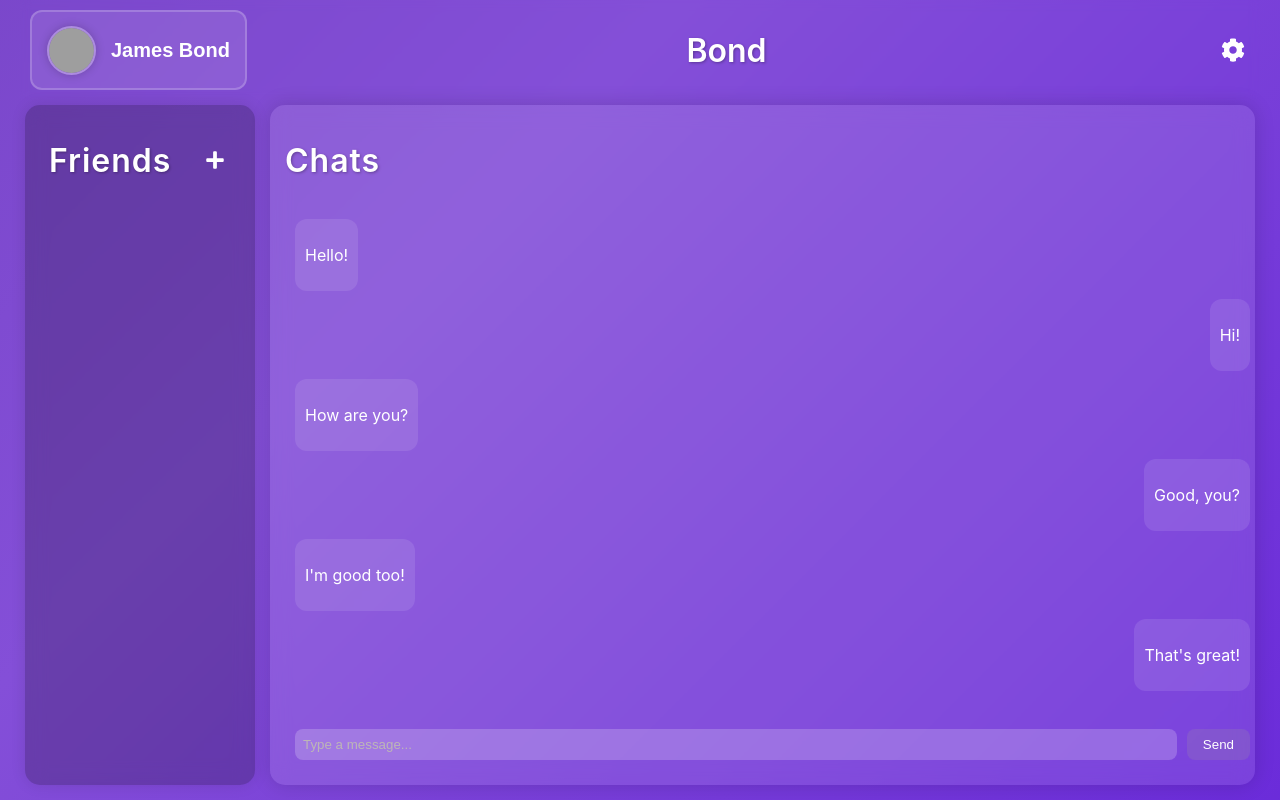
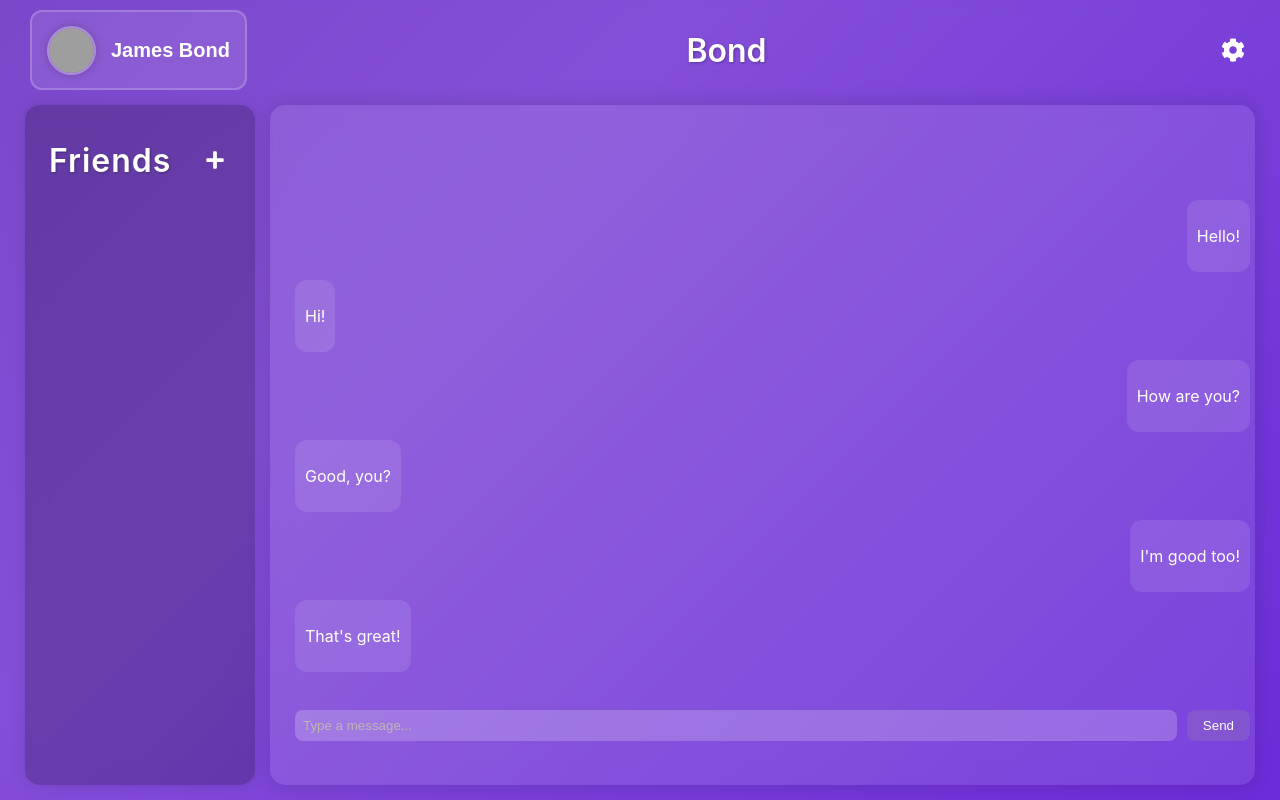
Before and after one commit to jadsaad06/BOND-Real-Time-Messaging, a React (Create React App) app in the folder frontend/: page / in a window 1280 px wide. Built offline with nearby package versions, Linux system fonts and the light colour scheme; grey boxes are pictures that could not be loaded.

Commit message:
Feat: Sending message functionality works
Note: Does not send messages online yet

```diff
--- a/frontend/src/App.css
+++ b/frontend/src/App.css
@@ -150,7 +150,7 @@ html, body, #root, .App {
 
 
 
-.message-sent{
+.message-received{
   display: flex;
   flex-direction: row;
   justify-content: space-between;
@@ -164,7 +164,7 @@ html, body, #root, .App {
   margin-bottom: 8px;
 }
 
-.message-received{
+.message-sent{
   display: flex;
   flex-direction: row;
   justify-content: space-between;
--- a/frontend/src/App.js
+++ b/frontend/src/App.js
@@ -1,9 +1,26 @@
+import { useState } from 'react';
 import './App.css';
 import { FaCog, FaPlus } from 'react-icons/fa';
 
 
+function App() {
+  const [messages, setMessages] = useState([
+    { text: 'Hello!', type: 'sent' },
+    { text: 'Hi!', type: 'received' },
+    { text: 'How are you?', type: 'sent' },
+    { text: 'Good, you?', type: 'received' },
+    { text: "I'm good too!", type: 'sent' },
+    { text: "That's great!", type: 'received' }
+  ]);
 
-function App() {
+  const [currMessage, setCurrMessage] = useState('');
+
+  const handleSendMessage = () => {
+    if (currMessage.trim()) {
+      setMessages([...messages, { text: currMessage, type: 'sent' }]);
+      setCurrMessage(''); // Reset input
+    }
+  };
 
 
   return (
@@ -28,37 +45,21 @@ function App() {
           </div>
         </sidebar>
         <div className="chat-container">
-          <chats>
-            <h1 className="chats-title">Chats</h1>
-          </chats>
-          <div className="message-container">
-            <div className="message-sent">
-              <p className="message-text">Hello!</p>
-            </div>
-            <div className="message-received">
-              <p className="message-text">Hi!</p>
-            </div>
-            <div className="message-sent">
-              <p className="message-text">How are you?</p>
-            </div>
-            <div className="message-received">
-              <p className="message-text">Good, you?</p>
-            </div>
-            <div className="message-sent">
-              <p className="message-text">I'm good too!</p>
-            </div>
-            <div className="message-received">
-              <p className="message-text">That's great!</p>
-            </div>
-          </div>
+        <div className="message-container">
+          {messages.map((message, index) => (
+                <div key={index} className={`message-${message.type}`}>
+                  <p className="message-text">{message.text}</p>
+                </div>
+              ))}
+        </div>
           <div className="message-input-container">
-            <input className="message-input" placeholder="Type a message..." />
-            <button className="send-button">Send</button>
+            <input className="message-input" placeholder="Type a message..." onChange={(e) => setCurrMessage(e.target.value)} />
+            <button className="send-button" onClick={handleSendMessage}>Send</button>
           </div>
         </div>
       </div>
     </div>
-  );
+);
 }
 
 export default App;
```
